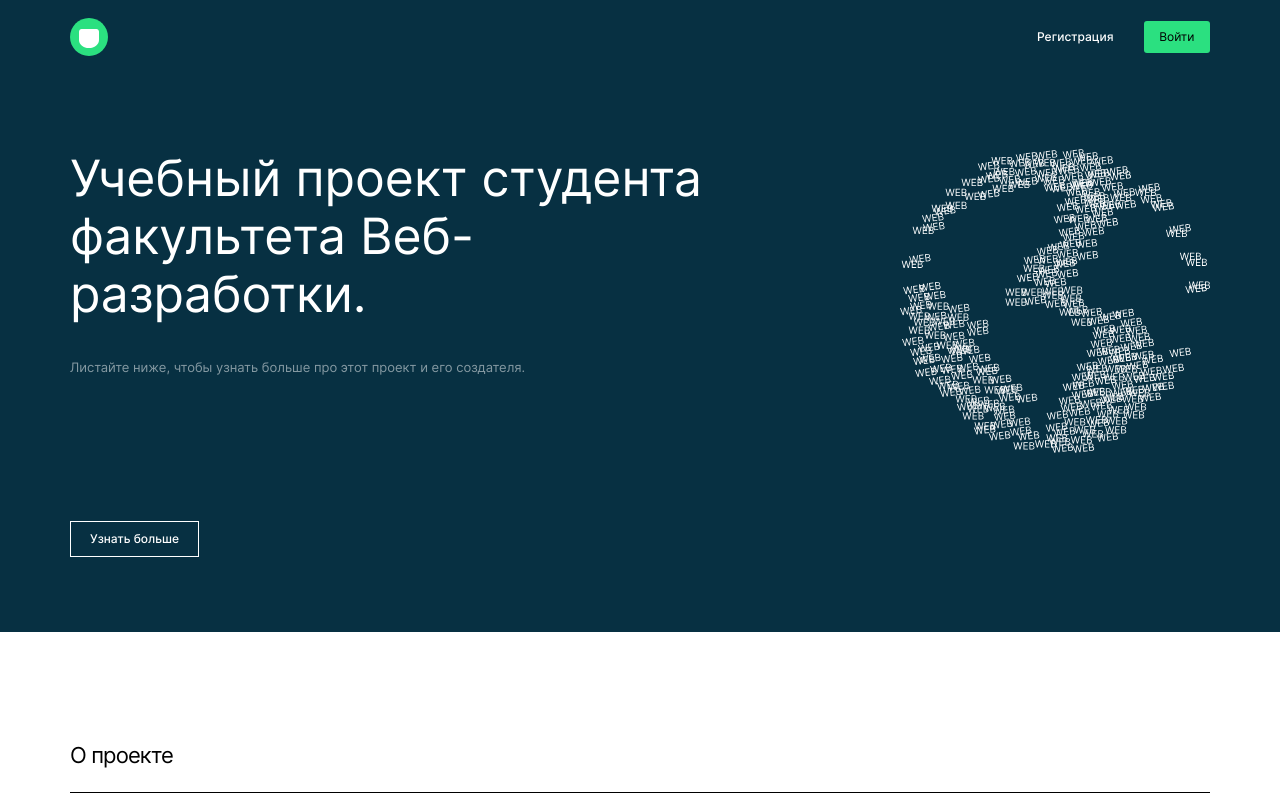
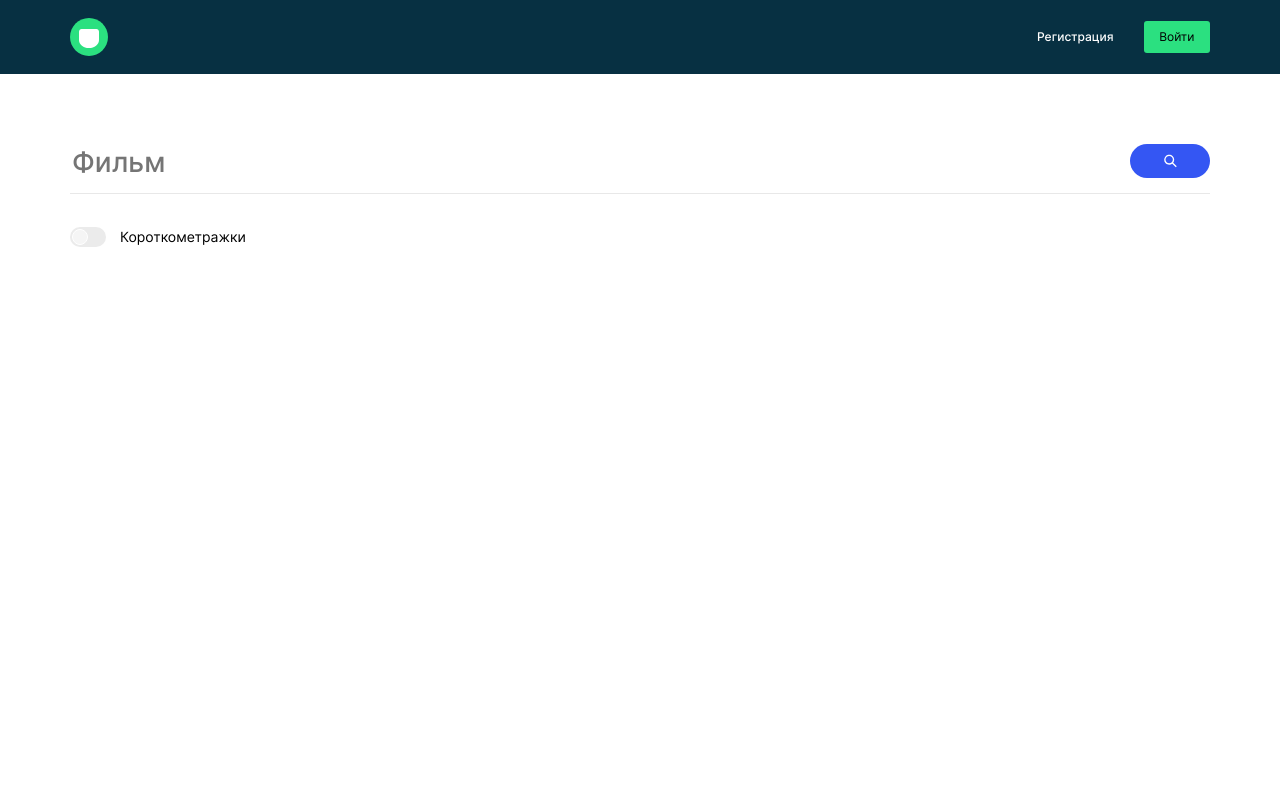
Before and after one commit to Maria-Serebrennikova/movies-explorer-frontend, a React (Create React App) app: page / in a window 1280 px wide. Shown: the top 800 px of the page. Built offline with nearby package versions, Linux system fonts and the light colour scheme.

Commit message:
feat: Profile, Search, NotFound

```diff
--- a/src/components/App/App.js
+++ b/src/components/App/App.js
@@ -1,23 +1,27 @@
 import React from "react";
 import './App.css';
 import Header from '../Header/Header.js';
-import Main from '../Main/Main.js';
-import Footer from '../Footer/Footer.js';
-import Login from '../Login/Login.js';
-import Register from '../Register/Register.js';
+// import Main from '../Main/Main.js';
+// import Footer from '../Footer/Footer.js';
+// import Login from '../Login/Login.js';
+// import Register from '../Register/Register.js';
 // import Preloader from '../Preloader/Preloader.js';
-import Profile from '../Profile/Profile.js';
+// import Profile from '../Profile/Profile.js';
+// import NotFound from '../NotFound/NotFound.js';
+import SearchForm from '../SearchForm/SearchForm.js';
 
 function App() {
   return (
     <div className="App">
       <Header/>
-      <Main/>
-      <Footer/>
-      <Login/>
-      <Register/>
+      {/* <Main/> */}
+      {/* <Footer/> */}
+      {/* <Login/>
+      <Register/> */}
       {/* <Preloader/> */}
-      <Profile/>
+      {/* <Profile/>
+      <NotFound/> */}
+      <SearchForm/>
       </div>
   );
 }
--- /dev/null
+++ b/src/components/NotFound/NotFound.js
@@ -0,0 +1,14 @@
+import React from "react";
+import "../NotFound/notFound.css";
+
+function NotFound(props) {
+  return (
+    <section className="notFound">
+      <h2 className="notFound__title">404</h2>
+      <p className="notFound__text">Страница не найдена</p>
+      <p className="notFound__comeBack">Назад</p>
+     </section>
+  );
+}
+
+export default NotFound;
--- a/src/components/Preloader/preloader.css
+++ b/src/components/Preloader/preloader.css
@@ -78,11 +78,11 @@
 
 .preloader__round::after {
   background: white;
-  animation: preloader-inside-white 1s ease-in-out infinite;
+  animation: preloader-inside-white 1.5s ease-in-out infinite;
 }
 
 .preloader__round::before {
   z-index: 10;
   background: #2BE080;
-  animation: preloader-inside-red 1s ease-in-out infinite;
+  animation: preloader-inside-red 1.5s ease-in-out infinite;
 }
--- a/src/components/Profile/Profile.js
+++ b/src/components/Profile/Profile.js
@@ -1,14 +1,24 @@
 import React from "react";
-import logo from "../../images/logo.svg";
 import "../Profile/profile.css";
 
 function Profile(props) {
   return (
-    <section className="profile">
-      <div className="profile__header">
-      <img className="profile__logo" src={logo} alt="Логотип" />
+    <section className="profile__container">
+      <h2 className="profile__greeting">Привет, Мария!</h2>
+      <div className="profile__data">
+        <div className="profile__line">
+        <p className="profile__caption">Имя</p>
+        <p className="profile__content">Мария</p>
+        </div>
+        <div className="profile__line">
+        <p className="profile__caption">E-mail</p>
+        <p className="profile__content">pochta@yandex.ru</p>
+        </div>
+
+       <p className="profile__redact">Редактировать</p>
+       <p className="profile__exit">Выйти из аккаунта</p>
       </div>
-      </section>
+    </section>
   );
 }
 
--- a/src/components/Profile/profile.css
+++ b/src/components/Profile/profile.css
@@ -0,0 +1,67 @@
+.profile__container{
+  max-width: 410px;
+  display: flex;
+  flex-direction: column;
+  margin: 74px auto 70px;
+  }
+
+  .profile__greeting{
+  font-family: 'Inter';
+  font-style: normal;
+  font-weight: 500;
+  font-size: 24px;
+  line-height: 29px;
+  color: #000000;
+  margin-bottom: 123px;
+  }
+
+.profile__line{
+    display: flex;
+    justify-content: space-between;
+    margin-top: 17px;
+
+  }
+.profile__line:first-child{
+  padding-bottom: 16px;
+  border-bottom: 1px solid #E8E8E8;
+  margin-top: 0;
+  }
+
+.profile__caption{
+font-family: 'Inter';
+font-style: normal;
+font-weight: 500;
+font-size: 11px;
+line-height: 13px;
+color: #000000;
+}
+
+.profile__content{
+font-family: 'Inter';
+font-style: normal;
+font-weight: 400;
+font-size: 11px;
+line-height: 13px;
+text-align: right;
+color: #000000;
+}
+
+.profile__redact{
+  font-family: 'Inter';
+font-style: normal;
+font-weight: 400;
+font-size: 13px;
+line-height: 16px;
+color: #000000;
+margin-top: 220px;
+}
+
+.profile__exit{
+font-family: 'Inter';
+font-style: normal;
+font-weight: 500;
+font-size: 13px;
+line-height: 16px;
+color: #FF3055;
+margin-top: 16px;
+}
--- /dev/null
+++ b/src/components/SearchForm/SearchForm.js
@@ -0,0 +1,28 @@
+import React from "react";
+import "../SearchForm/searchForm.css";
+
+function SearchForm(props) {
+  return (
+    <form className="searchForm">
+      <div className="searchForm__main-string">
+        <input
+          className="searchForm__input"
+          placeholder="Фильм"
+          minLength="2"
+          maxLength="30"
+        ></input>
+        <button type="submit" className="searchForm__button"></button>
+      </div>
+
+      <div className="searchForm__switch-line">
+        <label className="searchForm__switch">
+          <input type="checkbox" className="searchForm__switch-input" />
+          <span className="searchForm__switch-slider round"></span>
+        </label>
+        <p className="searchForm__switch-text">Короткометражки</p>
+      </div>
+    </form>
+  );
+}
+
+export default SearchForm;
--- /dev/null
+++ b/src/components/SearchForm/searchForm.css
@@ -0,0 +1,100 @@
+.searchForm{
+  padding: 70px 70px 47px;
+}
+
+.searchForm__main-string{
+  display: flex;
+  justify-content: space-between;
+  padding-bottom: 13px;
+  border-bottom: 1px solid #E8E8E8;
+}
+
+.searchForm__input{
+font-family: 'Inter';
+font-style: normal;
+font-weight: 500;
+font-size: 28px;
+line-height: 34px;
+border: none;
+}
+
+.searchForm__button{
+background: #3456F3;
+border-radius: 48px;
+width: 80px;
+height: 34px;
+border: none;
+background-image: url('../../images/search.svg');
+background-position: center;
+background-repeat: no-repeat;
+}
+
+.searchForm__switch-line{
+  display: flex;
+  align-items: center;
+  gap: 14px;
+  padding-top: 33px;
+ }
+
+.searchForm__switch {
+  position: relative;
+  width: 36px;
+  height: 20px;
+}
+
+.searchForm__switch-input {
+  display: none;
+}
+
+.searchForm__switch-slider {
+  position: absolute;
+  cursor: pointer;
+  top: 0;
+  left: 0;
+  right: 0;
+  bottom: 0;
+  background-color: #EBEBEB;
+  -webkit-transition: .4s;
+  transition: .4s;
+}
+
+.searchForm__switch-slider:before {
+  position: absolute;
+  content: "";
+  height: 14px;
+  width: 14px;
+  left: 2px;
+  bottom: 2px;
+  background-color: #F5F5F5;
+  border: 1px solid #fff;
+  -webkit-transition: .4s;
+  transition: .4s;
+}
+
+.searchForm__switch-input:checked+.searchForm__switch-slider {
+  background-color: #2BE080;
+}
+
+.searchForm__switch-input:checked+.searchForm__switch-slider:before {
+  background-color: #FFFFFF;
+  -webkit-transform: translateX(14px);
+  -ms-transform: translateX(14px);
+  transform: translateX(14px);
+}
+
+.round {
+  border-radius: 20px;
+}
+
+.round:before {
+  border-radius: 50%;
+}
+
+.searchForm__switch-text {
+  font-family: 'Inter', 'Arial', sans-serif;
+  font-style: normal;
+  font-weight: 400;
+  font-size: 14px;
+  line-height: 18px;
+  margin: 0;
+}
```
Also changed, not shown: src/components/NotFound/notFound.css (added, +36 -0 lines), src/images/search.svg (added).
